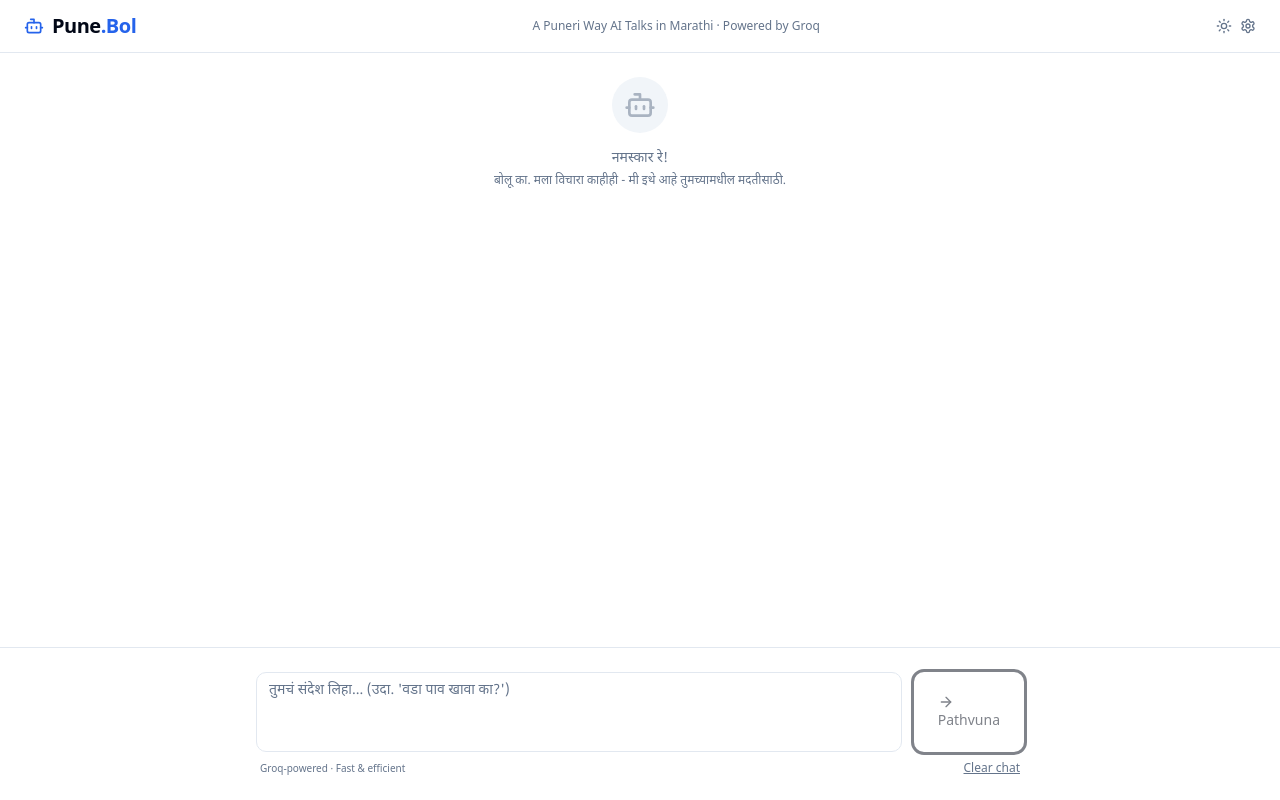
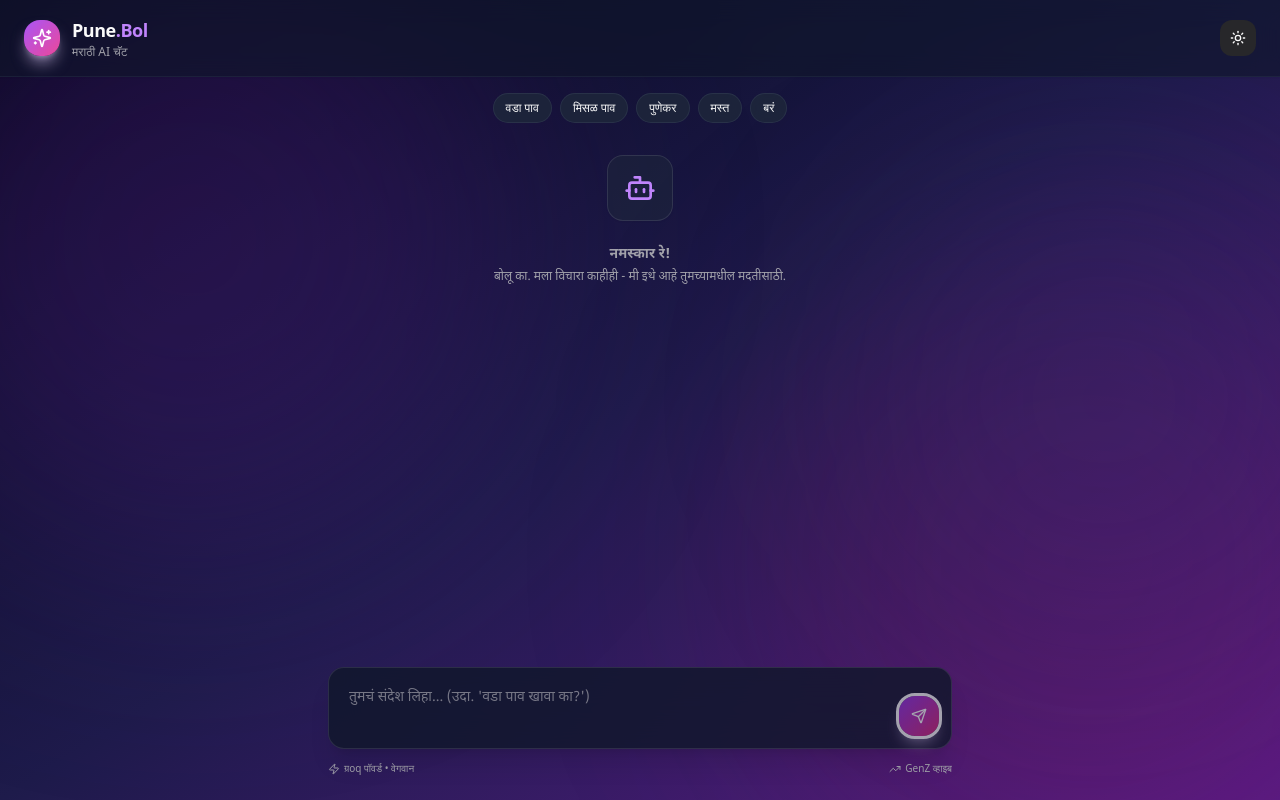
Before and after one commit to kambleaa007/Pune.Bol, a Next.js app: page / in a window 1280 px wide. Built offline with nearby package versions, Linux system fonts and the light colour scheme.

Commit message:
feat: modern GenZ Indian theme with glassmorphism and Marathi Devanagari AI responses

```diff
--- a/src/app/globals.css
+++ b/src/app/globals.css
@@ -4,48 +4,48 @@
 
 @layer base {
   :root {
-    --background: 0 0% 100%;
-    --foreground: 222.2 84% 4.9%;
+    --background: 0 0% 98%;
+    --foreground: 240 10% 3.9%;
     --card: 0 0% 100%;
-    --card-foreground: 222.2 84% 4.9%;
+    --card-foreground: 240 10% 3.9%;
     --popover: 0 0% 100%;
-    --popover-foreground: 222.2 84% 4.9%;
-    --primary: 221.2 83.2% 53.3%;
+    --popover-foreground: 240 10% 3.9%;
+    --primary: 262 83% 58%;
     --primary-foreground: 210 40% 98%;
-    --secondary: 210 40% 96.1%;
-    --secondary-foreground: 222.2 47.4% 11.2%;
-    --muted: 210 40% 96.1%;
-    --muted-foreground: 215.4 16.3% 46.9%;
-    --accent: 210 40% 96.1%;
-    --accent-foreground: 222.2 47.4% 11.2%;
+    --secondary: 240 4.8% 95.9%;
+    --secondary-foreground: 240 5.9% 10%;
+    --muted: 240 4.8% 95.9%;
+    --muted-foreground: 240 3.8% 46.1%;
+    --accent: 240 4.8% 95.9%;
+    --accent-foreground: 240 5.9% 10%;
     --destructive: 0 84.2% 60.2%;
     --destructive-foreground: 210 40% 98%;
-    --border: 214.3 31.8% 91.4%;
-    --input: 214.3 31.8% 91.4%;
-    --ring: 221.2 83.2% 53.3%;
-    --radius: 0.75rem;
+    --border: 240 5.9% 90%;
+    --input: 240 5.9% 90%;
+    --ring: 262 83% 58%;
+    --radius: 1rem;
   }
 
   .dark {
-    --background: 222.2 84% 4.9%;
-    --foreground: 210 40% 98%;
-    --card: 222.2 84% 4.9%;
-    --card-foreground: 210 40% 98%;
-    --popover: 222.2 84% 4.9%;
-    --popover-foreground: 210 40% 98%;
-    --primary: 217.2 91.2% 59.8%;
-    --primary-foreground: 222.2 47.4% 11.2%;
-    --secondary: 217.2 32.6% 17.5%;
-    --secondary-foreground: 210 40% 98%;
-    --muted: 217.2 32.6% 17.5%;
-    --muted-foreground: 215 20.2% 65.1%;
-    --accent: 217.2 32.6% 17.5%;
-    --accent-foreground: 210 40% 98%;
+    --background: 240 10% 3.9%;
+    --foreground: 0 0% 98%;
+    --card: 240 10% 4.9%;
+    --card-foreground: 0 0% 98%;
+    --popover: 240 10% 4.9%;
+    --popover-foreground: 0 0% 98%;
+    --primary: 263 70% 50%;
+    --primary-foreground: 210 40% 98%;
+    --secondary: 240 3.7% 15.9%;
+    --secondary-foreground: 0 0% 98%;
+    --muted: 240 3.7% 15.9%;
+    --muted-foreground: 240 5% 64.9%;
+    --accent: 240 3.7% 15.9%;
+    --accent-foreground: 0 0% 98%;
     --destructive: 0 62.8% 30.6%;
     --destructive-foreground: 210 40% 98%;
-    --border: 217.2 32.6% 17.5%;
-    --input: 217.2 32.6% 17.5%;
-    --ring: 224.3 76.3% 48%;
+    --border: 240 3.7% 15.9%;
+    --input: 240 3.7% 15.9%;
+    --ring: 263 70% 50%;
   }
 }
 
@@ -64,3 +64,18 @@
       system-ui, sans-serif;
   }
 }
+
+/* Custom scrollbar */
+::-webkit-scrollbar {
+  width: 6px;
+}
+::-webkit-scrollbar-track {
+  background: transparent;
+}
+::-webkit-scrollbar-thumb {
+  background: hsl(var(--muted-foreground) / 0.2);
+  border-radius: 3px;
+}
+::-webkit-scrollbar-thumb:hover {
+  background: hsl(var(--muted-foreground) / 0.4);
+}
--- a/src/app/page.tsx
+++ b/src/app/page.tsx
@@ -2,22 +2,21 @@
 
 import { useCallback, useEffect, useRef, useState } from "react";
 import { Button } from "@/components/ui/button";
-import { Card, CardContent, CardFooter, CardHeader, CardTitle } from "@/components/ui/card";
-import { Input } from "@/components/ui/input";
+import { Card, CardContent, CardHeader } from "@/components/ui/card";
 import { ScrollArea } from "@/components/ui/scroll-area";
 import { Textarea } from "@/components/ui/textarea";
 import {
   ArrowRight,
   Bot,
-  Copy,
   CheckCheck,
   Loader2,
-  Maximize2,
-  Menu,
   Moon,
-  Settings,
+  Send,
   Sun,
+  Sparkles,
+  TrendingUp,
   User,
+  Zap,
 } from "lucide-react";
 
 type Message = {
@@ -33,18 +32,28 @@ const SYSTEM_PROMPT =
   "Always reply ONLY in Marathi using Devanagari script, even if the user writes in English or Hinglish. " +
   "Keep replies warm, short, and conversational.";
 
+const TAGS = [
+  "वडा पाव",
+  "मिसळ पाव",
+  "पुणेकर",
+  "मस्त",
+  "बरं",
+];
+
 export default function Home() {
   const [messages, setMessages] = useState<Message[]>([]);
   const [input, setInput] = useState("");
   const [loading, setLoading] = useState(false);
+  const [theme, setTheme] = useState<"light" | "dark">("dark");
   const scrollRef = useRef<HTMLDivElement>(null);
   const inputRef = useRef<HTMLTextAreaElement>(null);
 
   useEffect(() => {
+    document.documentElement.classList.toggle("dark", theme === "dark");
     if (scrollRef.current) {
       scrollRef.current.scrollTop = scrollRef.current.scrollHeight;
     }
-  }, [messages]);
+  }, [messages, theme]);
 
   const sendMessage = useCallback(async (e: React.FormEvent) => {
     e.preventDefault();
@@ -80,7 +89,7 @@ export default function Home() {
       const aiMessage: Message = {
         id: crypto.randomUUID(),
         role: "assistant",
-        content: data.content || "Kahi gadbad zhali re, try kara para.",
+        content: data.content || "मला माहित नाही रे, पुन्हा प्रयत्न करा.",
         createdAt: new Date(),
       };
       setMessages((prev) => [...prev, aiMessage]);
@@ -88,7 +97,7 @@ export default function Home() {
       const errMessage: Message = {
         id: crypto.randomUUID(),
         role: "assistant",
-        content: "Server thambla ka? Please try again later.",
+        content: "काही समस्या आली आहे, पुन्हा ट्राय करा नंतर.",
         createdAt: new Date(),
       };
       setMessages((prev) => [...prev, errMessage]);
@@ -98,36 +107,57 @@ export default function Home() {
   }, [input, loading, messages]);
 
   return (
-    <div className="flex min-h-screen flex-col bg-background">
-      <header className="sticky top-0 z-20 border-b bg-background/80 backdrop-blur-lg px-6 py-3">
-        <div className="flex flex-col md:flex-row md:items-center md:justify-between gap-3">
-          <div className="flex items-center gap-2">
-            <Bot className="h-5 w-5 text-primary" />
-            <span className="text-xl font-bold tracking-tight">Pune<span className="text-primary">.Bol</span></span>
+    <div className="min-h-screen flex flex-col relative overflow-hidden bg-gradient-to-br from-slate-50 via-indigo-50 to-purple-100 dark:from-slate-950 dark:via-indigo-950 dark:to-purple-900 transition-colors duration-500">
+      {/* Background glow orbs */}
+      <div className="fixed top-[-10%] left-[-10%] w-[40rem] h-[40rem] rounded-full bg-purple-200/60 dark:bg-purple-900/30 blur-[120px] pointer-events-none"></div>
+      <div className="fixed bottom-[-10%] right-[-10%] w-[40rem] h-[40rem] rounded-full bg-pink-200/60 dark:bg-pink-900/20 blur-[120px] pointer-events-none"></div>
+      <div className="fixed top-[20%] right-[-5%] w-[30rem] h-[30rem] rounded-full bg-indigo-200/50 dark:bg-indigo-900/20 blur-[100px] pointer-events-none"></div>
+
+      <header className="sticky top-0 z-30 flex items-center justify-between px-6 py-4 backdrop-blur-md bg-white/60 dark:bg-slate-900/60 border-b border-white/30 dark:border-slate-700/30 shadow-sm">
+        <div className="flex items-center gap-3">
+          <div className="w-9 h-9 rounded-2xl bg-gradient-to-br from-purple-500 to-pink-500 flex items-center justify-center shadow-lg shadow-purple-200/50">
+            <Sparkles className="h-5 w-5 text-white" />
           </div>
-          <p className="text-xs text-muted-foreground hidden md:block">
-            A Puneri Way AI Talks in Marathi &middot; Powered by Groq
-          </p>
-          <div className="flex items-center gap-2">
-            <button className="text-muted-foreground hover:text-foreground transition">
+          <div>
+            <h1 className="text-lg font-bold tracking-tight">Pune<span className="text-purple-600 dark:text-purple-400">.Bol</span></h1>
+            <p className="text-xs text-muted-foreground">मराठी AI चॅट</p>
+          </div>
+        </div>
+        <div className="flex items-center gap-3">
+          <button
+            onClick={() => setTheme((t) => (t === "light" ? "dark" : "light"))}
+            className="w-9 h-9 rounded-xl bg-secondary hover:bg-accent flex items-center justify-center text-secondary-foreground transition"
+          >
+            {theme === "dark" ? (
               <Sun className="h-4 w-4" />
+            ) : (
+              <Moon className="h-4 w-4" />
+            )}
           </button>
-            <button className="text-muted-foreground hover:text-foreground transition">
-              <Settings className="h-4 w-4" />
-            </button>
-          </div>
         </div>
       </header>
 
-      <main className="flex-1 flex flex-col">
-        <div className="flex-1 overflow-y-auto p-4 md:p-6 scroll-smooth" ref={scrollRef}>
+      <main className="flex-1 relative px-6 pt-4 pb-20 max-w-2xl mx-auto w-full">
+        <div className="flex flex-wrap justify-center gap-2 mb-6">
+          {TAGS.map((tag) => (
+            <button
+              key={tag}
+              onClick={() => setInput(tag)}
+              className="px-3 py-1.5 rounded-full bg-white/70 dark:bg-slate-800/80 border border-white/30 dark:border-slate-600/30 text-xs font-medium text-foreground hover:bg-white/80 dark:hover:bg-slate-700 transition backdrop-blur"
+            >
+              {tag}
+            </button>
+          ))}
+        </div>
+
+        <div className="flex-1 overflow-y-auto p-1 md:p-2 scroll-smooth" ref={scrollRef}>
           {messages.length === 0 && (
             <div className="flex flex-col items-center justify-center h-full text-center text-muted-foreground">
-              <div className="inline-flex items-center justify-center rounded-full bg-muted p-3 mb-4">
-                <Bot className="h-8 w-8 opacity-50" />
+              <div className="inline-flex items-center justify-center rounded-2xl bg-white/50 dark:bg-slate-800/50 p-4 mb-6 shadow-sm border border-white/20 dark:border-white/10">
+                <Bot className="h-8 w-8 text-purple-500 dark:text-purple-400" />
               </div>
-              <h3 className="text-sm font-medium font-marathi">नमस्कार रे!</h3>
-              <p className="text-xs max-w-xs mt-1 font-marathi">
+              <h3 className="text-sm font-semibold font-marathi">नमस्कार रे!</h3>
+              <p className="text-xs mt-1 max-w-xs font-marathi">
                 बोलू का. मला विचारा काहीही - मी इथे आहे तुमच्यामधील मदतीसाठी.
               </p>
             </div>
@@ -137,68 +167,61 @@ export default function Home() {
             {messages.map((msg) => (
               <div
                 key={msg.id}
-                className={`flex flex-col gap-1.5 ${
-                  msg.role === "user" ? "items-end" : "items-start"
+                className={`flex flex-col gap-2 ${msg.role === "user" ? "items-end" : "items-start"}`}
+              >
+                <Card
+                  className={`rounded-2xl p-4 shadow-sm border ${
+                    msg.role === "user"
+                      ? "bg-gradient-to-br from-purple-600 to-indigo-600 text-white ml-auto md:max-w-[85%] dark:from-purple-700 dark:to-indigo-700"
+                      : "bg-white dark:bg-slate-800 text-foreground dark:text-slate-100 mr-auto md:max-w-[85%]"
                   }`}
                 >
-                <Card
-                  className={`rounded-xl p-4 shadow-sm border ${
-                    msg.role === "user"
-                      ? "bg-primary text-primary-foreground ml-auto md:max-w-[80%]"
-                      : "bg-card text-card-foreground mr-auto md:max-w-[80%]"
-                  }`}
-                >
-                  <CardHeader className="flex flex-row items-center gap-1.5 pb-1">
+                  <CardHeader className="flex flex-row items-center gap-2 pb-1">
                     {msg.role === "user" ? (
-                      <User className="h-3 w-3 opacity-80" />
+                      <User className="h-3 w-3 opacity-70" />
                     ) : (
-                      <Bot className="h-3 w-3 opacity-80" />
+                      <Bot className="h-3 w-3 text-purple-500 dark:text-purple-400" />
                     )}
-                    <span className="text-[10px] font-medium uppercase tracking-wider opacity-70">
-                      {msg.role === "user" ? "Tu" : "AI"}
+                    <span className="text-[10px] font-semibold uppercase tracking-wider opacity-60">
+                      {msg.role === "user" ? "तू" : "एआय"}
                     </span>
-                    {msg.role === "user" && <CheckCheck className="h-3 w-3 ml-auto opacity-60" />}
+                    {msg.role === "user" && <CheckCheck className="h-3 w-3 ml-auto opacity-50" />}
                   </CardHeader>
                   <CardContent className="pt-0 text-sm leading-relaxed whitespace-pre-wrap font-marathi">
                     {msg.content}
                   </CardContent>
                 </Card>
-                {msg.role === "assistant" && (
-                  <div className="flex gap-1.5 opacity-0 transition-opacity group-hover:opacity-100">
-                    <button
-                      className="rounded p-1.5 bg-muted hover:bg-accent text-xs text-muted-foreground hover:text-accent-foreground transition"
-                      title="Copy"
-                    >
-                      <Copy className="h-3 w-3" />
-                    </button>
-                  </div>
-                )}
               </div>
             ))}
             {loading && (
-              <div className="flex flex-col gap-1.5 items-start">
-                <Card className="bg-card text-card-foreground rounded-xl p-4 border shadow-sm mr-auto md:max-w-[80%]">
-                  <CardHeader className="flex flex-row items-center gap-1.5 pb-1">
-                    <Bot className="h-3 w-3 opacity-80" />
-                    <span className="text-[10px] font-medium uppercase tracking-wider opacity-70">
-                      AI
+              <div className="flex flex-col gap-2 items-start">
+                <Card
+                  className="rounded-2xl p-4 shadow-sm border bg-white dark:bg-slate-800 text-foreground dark:text-slate-100 mr-auto md:max-w-[85%] animate-pulse"
+                >
+                  <CardHeader className="flex flex-row items-center gap-2 pb-1">
+                    <Bot className="h-3 w-3 text-purple-500 dark:text-purple-400" />
+                    <span className="text-[10px] font-semibold uppercase tracking-wider opacity-60">
+                      एआय
                     </span>
                   </CardHeader>
                   <CardContent className="pt-0 flex gap-2">
-                    <Loader2 className="h-4 w-4 animate-spin text-muted-foreground" />
-                    <span className="text-sm text-muted-foreground">Type-la... </span>
+                    <Loader2 className="h-4 w-4 animate-spin text-purple-500" />
+                    <span className="text-sm text-muted-foreground font-marathi">
+                      टाइप करत आहे...
+                    </span>
                   </CardContent>
                 </Card>
               </div>
             )}
           </div>
         </div>
+      </main>
 
       <form
         onSubmit={sendMessage}
-          className="sticky bottom-0 z-20 border-t bg-background/90 backdrop-blur-md p-4 md:p-6"
+        className="sticky bottom-0 z-30 px-6 pt-4 pb-6 max-w-2xl mx-auto w-full"
       >
-          <div className="flex flex-col md:flex-row gap-3 max-w-3xl mx-auto">
+        <div className="flex items-end gap-3 bg-white/80 dark:bg-slate-900/80 backdrop-blur-xl rounded-2xl border border-white/30 dark:border-white/10 p-3 shadow-xl">
           <div className="flex-1 relative">
             <Textarea
               ref={inputRef}
@@ -206,37 +229,32 @@ export default function Home() {
               onChange={(e) => setInput(e.target.value)}
               placeholder="तुमचं संदेश लिहा... (उदा. 'वडा पाव खावा का?')"
               disabled={loading}
-                className="min-h-[60px] md:min-h-[80px] max-h-[200px] resize-none font-marathi"
+              className="min-h-[52px] max-h-[120px] resize-none bg-transparent border-none outline-none text-sm font-marathi text-foreground dark:text-slate-100 placeholder:text-muted-foreground/70 px-2 py-2"
             />
           </div>
           <Button
             type="submit"
             disabled={loading || !input.trim()}
-              className="whitespace-nowrap px-6"
+            className="h-10 w-10 rounded-2xl bg-gradient-to-br from-purple-600 to-pink-600 text-white shadow-lg shadow-purple-200/50 hover:from-purple-500 hover:to-pink-500 transition-all flex items-center justify-center disabled:opacity-60 disabled:cursor-not-allowed"
           >
             {loading ? (
-                <span>
-                  <Loader2 className="h-4 w-4 mr-2 animate-spin" />
-                  Sending...
-                </span>
+              <Loader2 className="h-4 w-4 animate-spin text-white" />
             ) : (
-                <span>
-                  <ArrowRight className="h-4 w-4 mr-2" />
-                  Pathvuna
-                </span>
+              <Send className="h-4 w-4 text-white" />
             )}
           </Button>
         </div>
-          <div className="mt-2 flex justify-between items-center max-w-3xl mx-auto px-1">
-            <span className="text-[10px] text-muted-foreground">
-              Groq-powered &middot; Fast &amp; efficient
+        <div className="mt-3 flex justify-between items-center text-[10px] text-muted-foreground">
+          <span className="flex items-center gap-1">
+            <Zap className="h-3 w-3" />
+            ग्रoq पॉवर्ड &bull; वेगवान
           </span>
-            <button className="text-xs text-muted-foreground hover:text-foreground transition underline">
-              Clear chat
-            </button>
+          <span className="flex items-center gap-1">
+            <TrendingUp className="h-3 w-3" />
+            GenZ व्हाइब
+          </span>
         </div>
       </form>
-      </main>
     </div>
   );
 }
```
Lines whose indentation alone changed are shown as unchanged.
